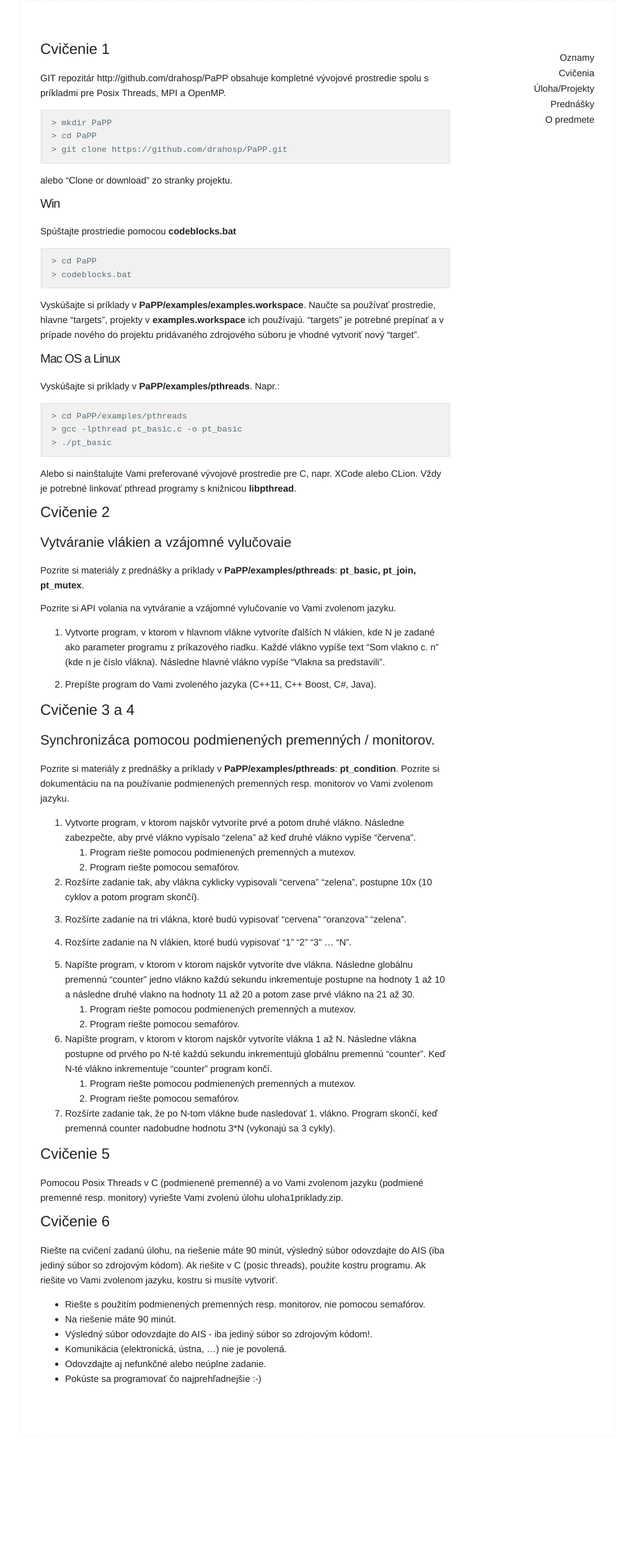
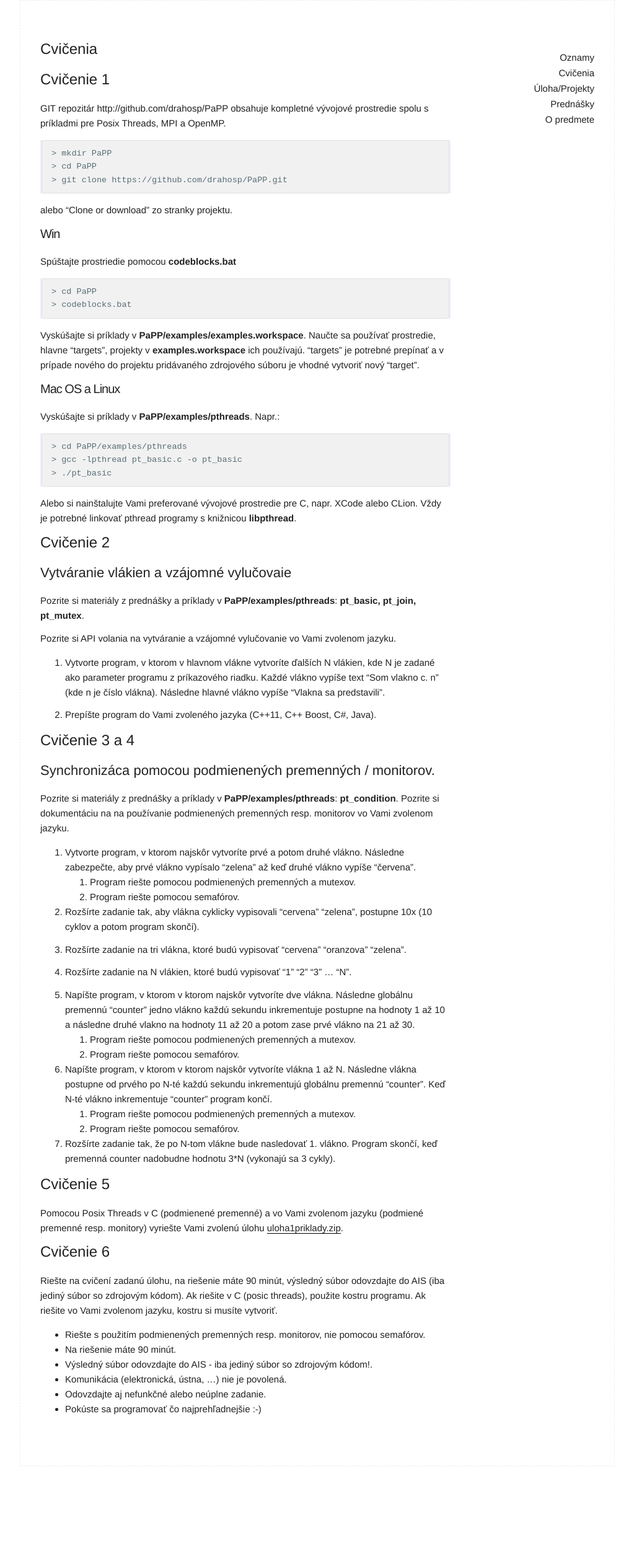
Before and after one commit to MichalCernansky/paralprg-fiit, a Jekyll site: the page built from labs.md, in a window 1280 px wide. Shown: the whole page at 62% size, without its empty margins (128-1151 px from the left). Built offline with Jekyll 4.4.1, drawn with Linux system fonts in a browser that asks for light colours; before the commit the page ends 2456 px from its top, so only the background shows below that.

Commit message:
Link fix

```diff
--- a/_sass/_layout.scss
+++ b/_sass/_layout.scss
@@ -219,8 +219,8 @@ p.readmore {
 }
 
 .article-content a {
-  border-bottom:1px dotted red;
-  text-decoration:none;
+  border-bottom:1px solid black;
+  //text-decoration:none;
 }
 .article-content a:hover {
   color:red;
```
Also changed, not shown: labs.md (+1 -1 lines).
